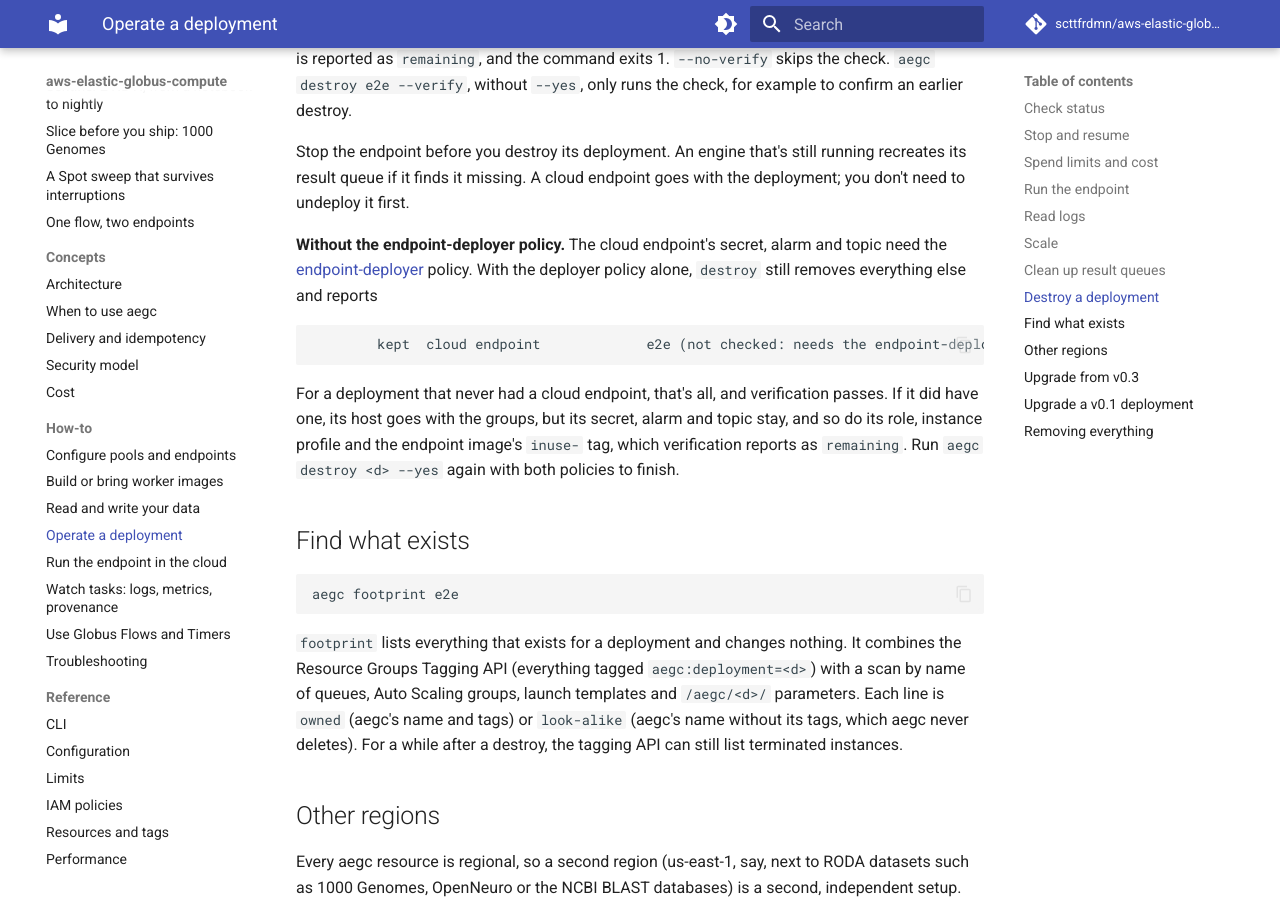
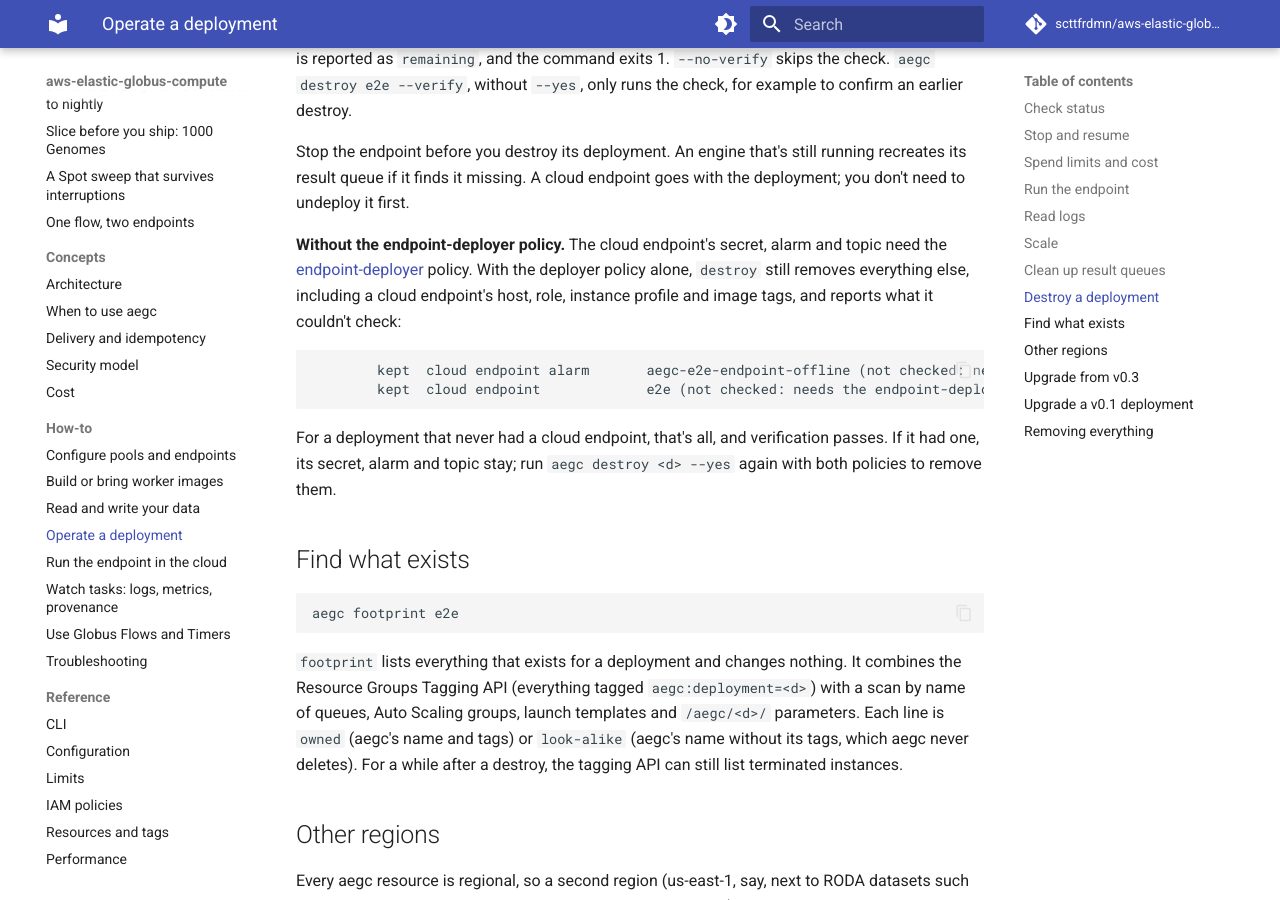
Before and after one commit to scttfrdmn/aws-elastic-globus-compute, an MkDocs documentation site: the page built from docs/how-to/operations.md, in a window 1280 px wide and 900 px high, scrolled down 5140 px. Built offline with MkDocs 1.6.1 and Material for MkDocs 9.7.7, drawn with Linux system fonts in a browser that asks for light colours; comment, search, counter and statistics services are not loaded.

Commit message:
Merge v06-docs: cloud endpoint, evaluator, IAM, tutorial results; destroy docs match the fix

````diff
--- a/docs/how-to/operations.md
+++ b/docs/how-to/operations.md
@@ -230,17 +230,17 @@ undeploy it first.
 
 **Without the endpoint-deployer policy.** The cloud endpoint's secret, alarm and topic need the
 [endpoint-deployer](../reference/iam.md#endpoint-deployer) policy. With the deployer policy alone,
-`destroy` still removes everything else and reports
+`destroy` still removes everything else, including a cloud endpoint's host, role, instance profile
+and image tags, and reports what it couldn't check:
 
 ```
+        kept  cloud endpoint alarm       aegc-e2e-endpoint-offline (not checked: needs the endpoint-deployer policy)
         kept  cloud endpoint             e2e (not checked: needs the endpoint-deployer policy (aegc iam-policy endpoint-deployer))
 ```
 
-For a deployment that never had a cloud endpoint, that's all, and verification passes. If it did
-have one, its host goes with the groups, but its secret, alarm and topic stay, and so do its role,
-instance profile and the endpoint image's `inuse-` tag, which verification reports as
-`remaining`. Run `aegc destroy <d> --yes`
-again with both policies to finish.
+For a deployment that never had a cloud endpoint, that's all, and verification passes. If it had
+one, its secret, alarm and topic stay; run `aegc destroy <d> --yes` again with both policies to
+remove them.
 
 ## Find what exists
 
````
